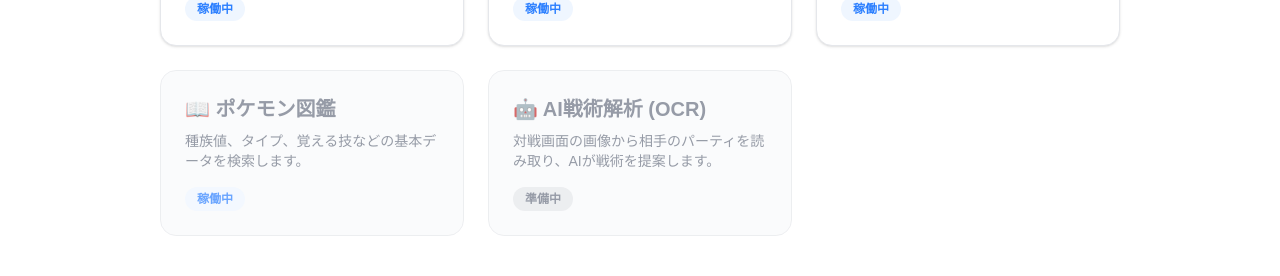
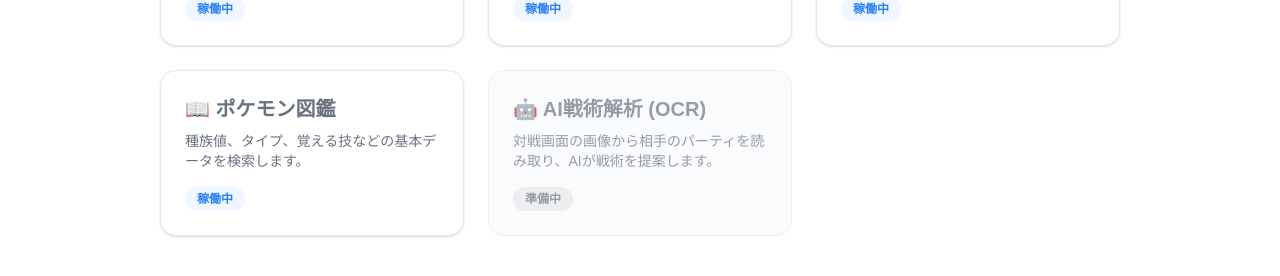
Before and after one commit to aloha-maker/Zero-Lab, a Next.js app in the folder frontend/: page / in a window 1280 px wide. Shown: the part 324-600 px from the top of the page. Built offline with nearby package versions, Linux system fonts and the light colour scheme.

Commit message:
URL変更

```diff
--- a/frontend/app/page.tsx
+++ b/frontend/app/page.tsx
@@ -51,8 +51,8 @@
         </Link>
 
         {/* ▼▼ 機能カード：ポケモン図鑑 ▼▼ */}
-        <Link href="/fetch_pokemon" className="block group h-full">
-          <div className="bg-gray-50 p-6 rounded-2xl border border-gray-200 opacity-70 h-full flex flex-col">
+        <Link href="/pokedex" className="block group h-full">
+          <div className="bg-white p-6 rounded-2xl shadow-sm border border-gray-200 hover:shadow-md hover:border-blue-300 transition h-full flex flex-col">
             <h2 className="text-xl font-bold text-gray-500 mb-2">📖 ポケモン図鑑</h2>
             <p className="text-sm text-gray-500 flex-grow">
               種族値、タイプ、覚える技などの基本データを検索します。
```
Also changed, not shown: frontend/app/pokedex/page.tsx (renamed from frontend/app/fetch_pokemon/page.tsx).
